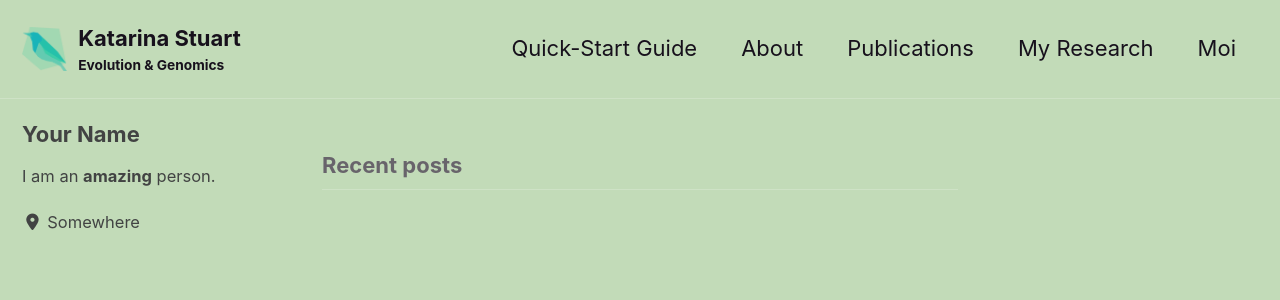
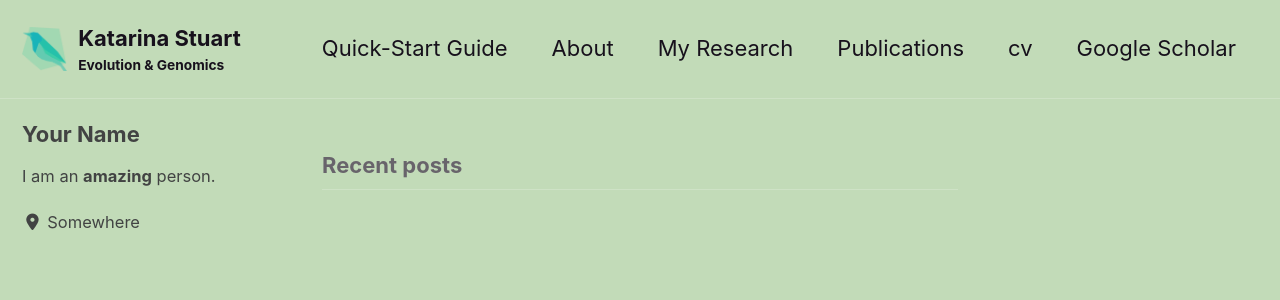
Before and after one commit to katarinastuart/katarinastuart.github.io, a Jekyll site: the page built from index.html, in a window 1280 px wide and 900 px high. Shown: the top 300 px of the window. Built offline with Jekyll 4.4.1, drawn with Linux system fonts in a browser that asks for light colours; cached includes are drawn as plain includes; nearby versions of some CDN libraries; the list of posts is cut into pages by our own code.

Commit message:
Update navigation.yml

```diff
--- a/_data/navigation.yml
+++ b/_data/navigation.yml
@@ -3,10 +3,12 @@
   - title: "Quick-Start Guide"
     url: https://mmistakes.github.io/minimal-mistakes/docs/quick-start-guide/
   - title: "About"
-    url: https://mmistakes.github.io/minimal-mistakes/about/
+    url: /about/
+  - title: "My Research"
+    url: /research/
   - title: "Publications"
     url: /publications/
-  - title: "My Research"
-    url: /research/
-  - title: "Moi"
+  - title: "cv"
+    url: /cv/
+  - title: "Google Scholar"
     url: https://scholar.google.com/citations?user=zVGhz5UAAAAJ&hl=en&oi=ao
```
